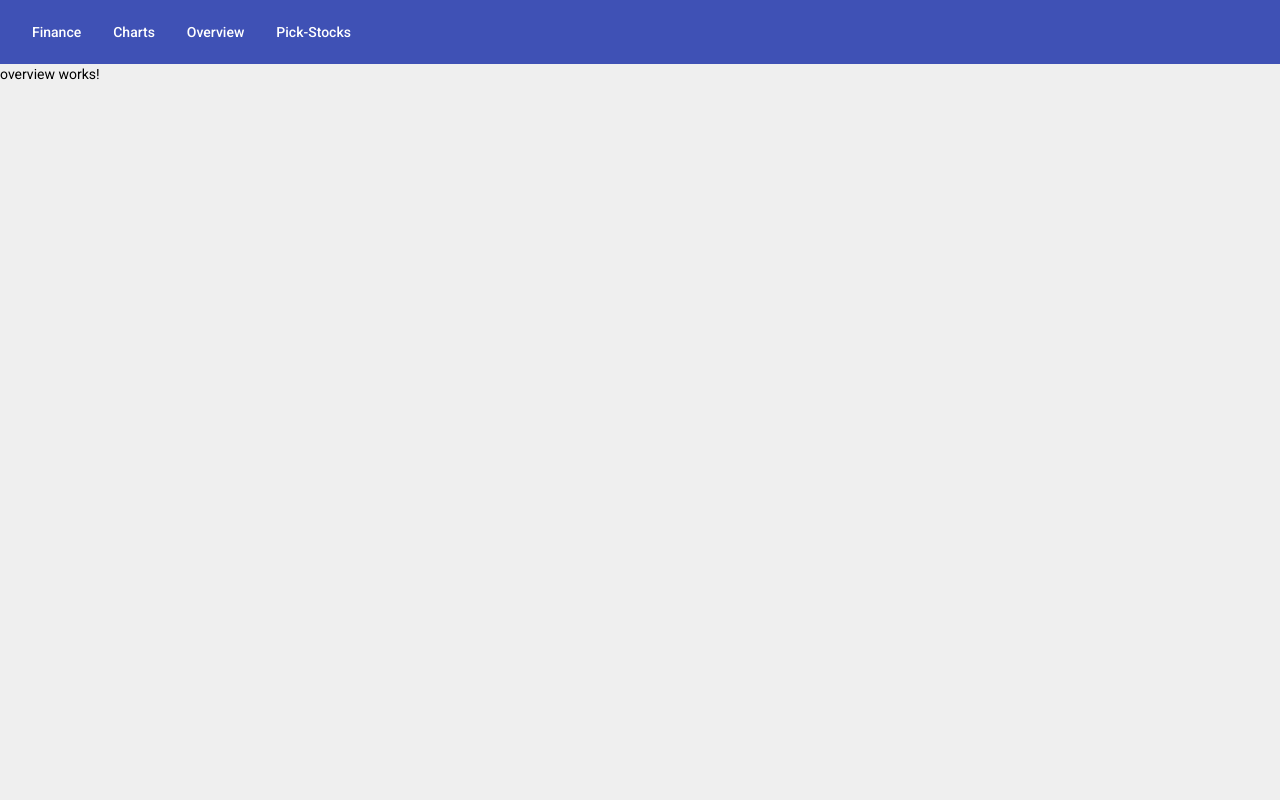
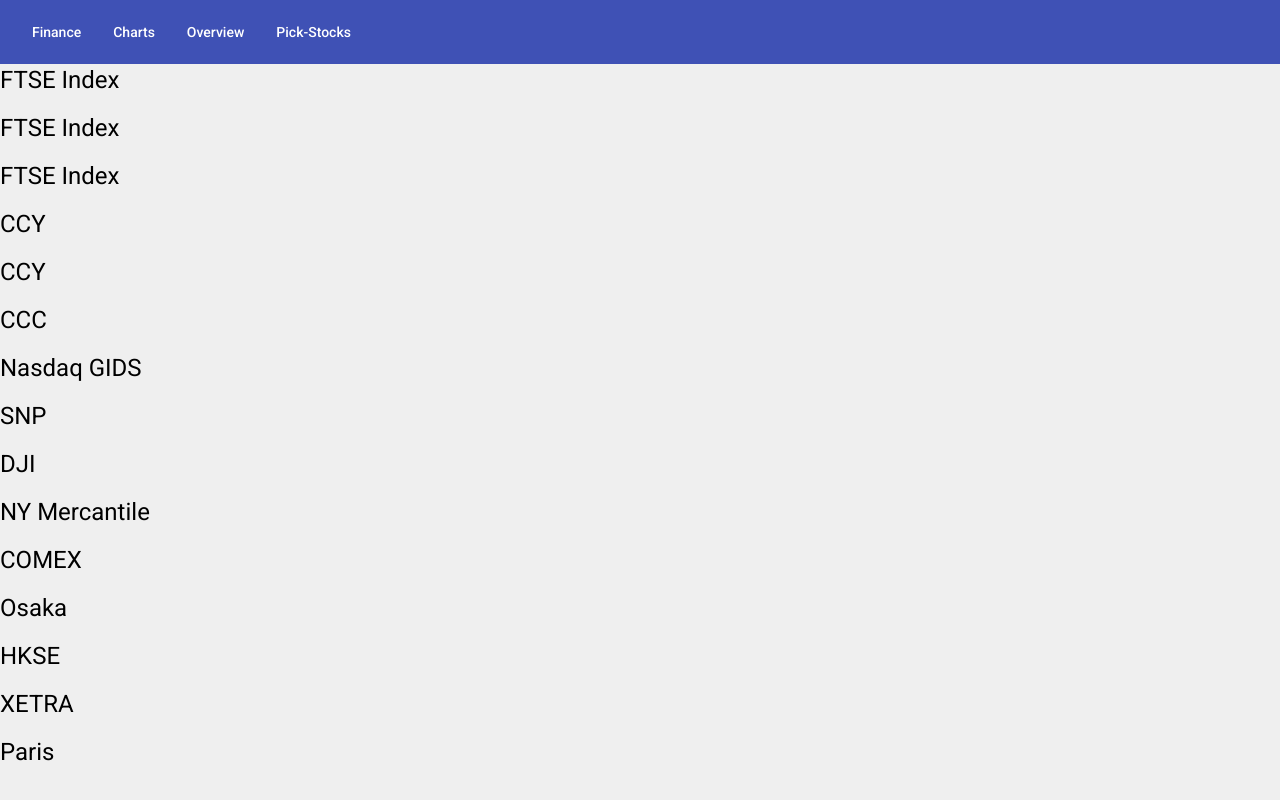
Before and after one commit to OliverPerssonB/web-finance, an Angular app in the folder finance/: page /overview in a window 1280 px wide. Built offline with nearby package versions, Linux system fonts and the light colour scheme.

Commit message:
started with overview, displaying exchanges

```diff
--- a/finance/src/app/overview/overview.component.html
+++ b/finance/src/app/overview/overview.component.html
@@ -1 +1,5 @@
-<p>overview works!</p>
+<div>
+  <h1 *ngFor="let exchange of displayData">
+    <span>{{exchange}}</span>
+  </h1>
+</div>
--- a/finance/src/app/overview/overview.component.ts
+++ b/finance/src/app/overview/overview.component.ts
@@ -11,6 +11,7 @@ import { overviewData } from '../localData';
 export class OverviewComponent implements OnInit {
   private subscription: any;
   private data: any;
+  public displayData: any[] = [];
 
   constructor(private server: YahooHttpService) { }
 
@@ -20,6 +21,16 @@ export class OverviewComponent implements OnInit {
     console.log("-------------");
     console.log(this.data);
     console.log("-------------");
+    this.formatData();
+  }
+
+  formatData() {
+    const results = this.data?.marketSummaryResponse?.result;
+    if (results) {
+      this.displayData = results.map(exchangeObj => {
+        return exchangeObj.fullExchangeName;
+      })
+    }
   }
 
   fetchData() {
```
